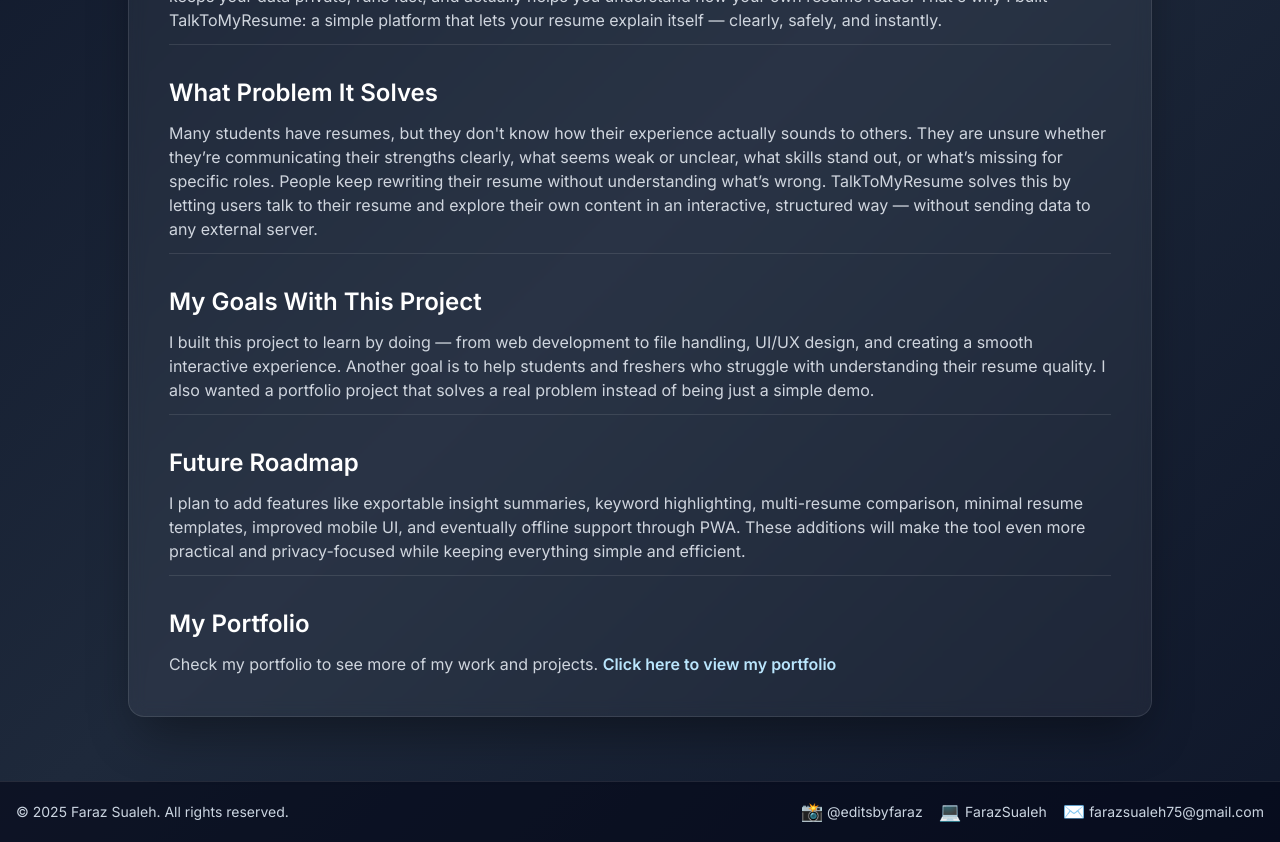
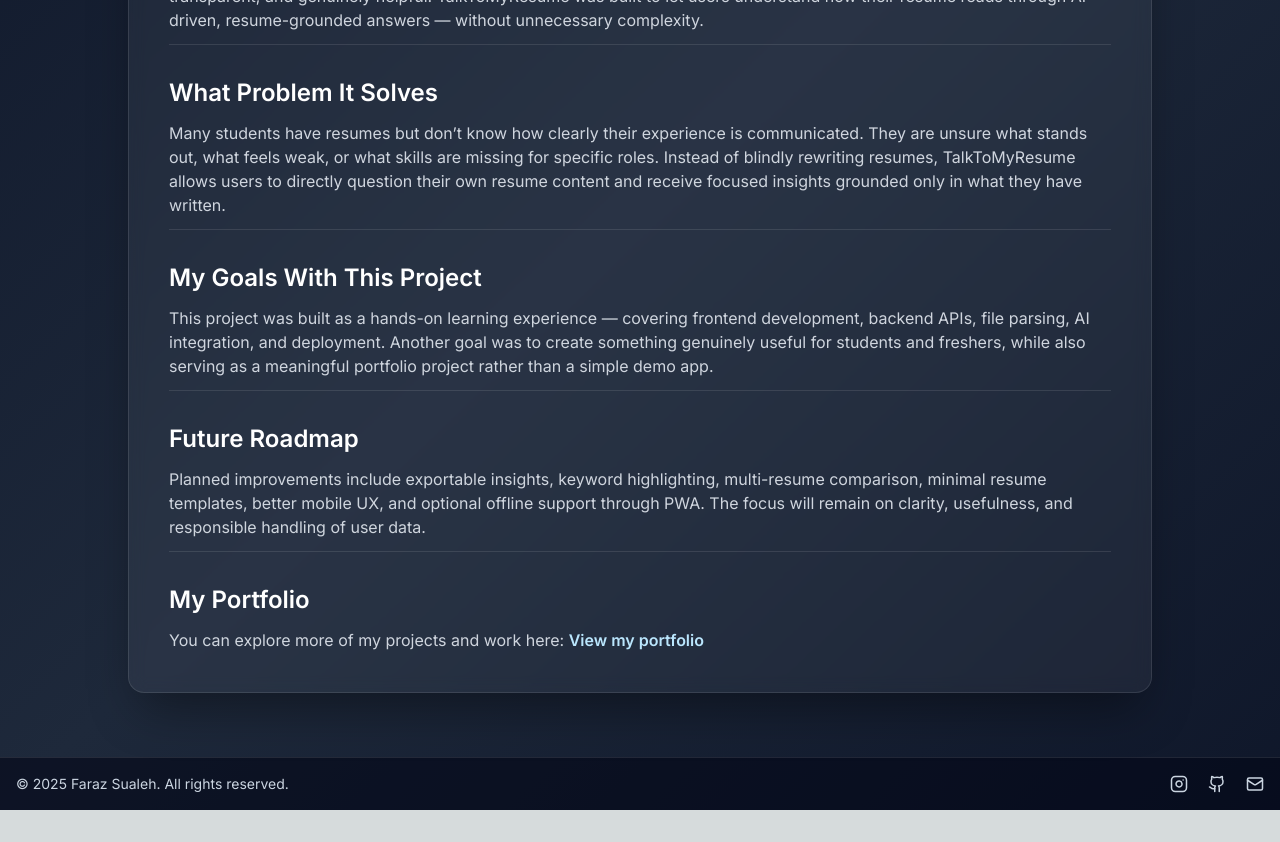
Before and after one commit to FarazSualeh/talk-to-my-resume, a Next.js app: page /about in a window 1280 px wide. Shown: the part 400-1242 px from the top of the page. After the commit the page ends 1210 px from the top, so only its background shows below. Built offline with nearby package versions, Linux system fonts and the light colour scheme.

Commit message:
Refine About page copy, update feature descriptions, and improve social footer icons

```diff
--- a/app/about/page.tsx
+++ b/app/about/page.tsx
@@ -1,31 +1,37 @@
 'use client'
+
+import {
+  Instagram,
+  Github,
+  Mail,
+} from 'lucide-react'
 
 export default function AboutPage() {
   const sections = [
     {
       title: 'Why I Built TalkToMyResume',
       body:
-        "As a BSc IT student, I constantly saw students — including myself — struggle with resumes. Most resume tools are either too complicated, filled with ads, require paid plans, or upload your personal data to external servers. I wanted a tool that keeps your data private, runs fast, and actually helps you understand how your own resume reads. That's why I built TalkToMyResume: a simple platform that lets your resume explain itself — clearly, safely, and instantly.",
+        "As a BSc IT student, I constantly saw students — including myself — struggle with resumes. Most resume tools are either too complicated, filled with ads, require paid plans, or handle personal data in unclear ways. I wanted a tool that is fast, transparent, and genuinely helpful. TalkToMyResume was built to let users understand how their resume reads through AI-driven, resume-grounded answers — without unnecessary complexity.",
     },
     {
       title: 'What Problem It Solves',
       body:
-        "Many students have resumes, but they don't know how their experience actually sounds to others. They are unsure whether they’re communicating their strengths clearly, what seems weak or unclear, what skills stand out, or what’s missing for specific roles. People keep rewriting their resume without understanding what’s wrong. TalkToMyResume solves this by letting users talk to their resume and explore their own content in an interactive, structured way — without sending data to any external server.",
+        "Many students have resumes but don’t know how clearly their experience is communicated. They are unsure what stands out, what feels weak, or what skills are missing for specific roles. Instead of blindly rewriting resumes, TalkToMyResume allows users to directly question their own resume content and receive focused insights grounded only in what they have written.",
     },
     {
       title: 'My Goals With This Project',
       body:
-        "I built this project to learn by doing — from web development to file handling, UI/UX design, and creating a smooth interactive experience. Another goal is to help students and freshers who struggle with understanding their resume quality. I also wanted a portfolio project that solves a real problem instead of being just a simple demo.",
+        "This project was built as a hands-on learning experience — covering frontend development, backend APIs, file parsing, AI integration, and deployment. Another goal was to create something genuinely useful for students and freshers, while also serving as a meaningful portfolio project rather than a simple demo app.",
     },
     {
       title: 'Future Roadmap',
       body:
-        "I plan to add features like exportable insight summaries, keyword highlighting, multi-resume comparison, minimal resume templates, improved mobile UI, and eventually offline support through PWA. These additions will make the tool even more practical and privacy-focused while keeping everything simple and efficient.",
+        "Planned improvements include exportable insights, keyword highlighting, multi-resume comparison, minimal resume templates, better mobile UX, and optional offline support through PWA. The focus will remain on clarity, usefulness, and responsible handling of user data.",
     },
     {
       title: 'My Portfolio',
       body:
-        "Check my portfolio to see more of my work and projects.",
+        "You can explore more of my projects and work here:",
     },
   ]
 
@@ -43,8 +49,7 @@
                 Behind TalkToMyResume
               </h1>
               <p className="text-slate-200/90 text-base md:text-lg max-w-2xl">
-                A privacy-first resume Q&amp;A tool designed and built as a real-world learning
-                project.
+                A resume-grounded AI project built to help students better understand their own experience.
               </p>
             </div>
             <div className="flex justify-start md:justify-end">
@@ -73,7 +78,7 @@
                       rel="noreferrer"
                       className="text-primary-200 font-semibold hover:underline"
                     >
-                      Click here to view my portfolio
+                      View my portfolio
                     </a>
                   )}
                 </p>
@@ -88,33 +93,36 @@
 
       {/* Footer */}
       <footer className="border-t border-white/10 bg-slate-950/60">
-        <div className="container mx-auto px-4 py-4 flex flex-col md:flex-row items-center justify-between gap-3 text-xs md:text-sm text-slate-300">
+        <div className="container mx-auto px-4 py-4 flex flex-col md:flex-row items-center justify-between gap-4 text-xs md:text-sm text-slate-300">
           <p>© 2025 Faraz Sualeh. All rights reserved.</p>
-          <div className="flex items-center gap-4">
+
+          <div className="flex items-center gap-5">
             <a
               href="https://instagram.com/editsbyfaraz"
               target="_blank"
               rel="noreferrer"
-              className="flex items-center gap-1 text-slate-300 hover:text-white transition"
+              aria-label="Instagram"
+              className="hover:text-white transition"
             >
-              <span className="text-lg">📸</span>
-              <span>@editsbyfaraz</span>
+              <Instagram size={18} />
             </a>
+
             <a
               href="https://github.com/FarazSualeh"
               target="_blank"
               rel="noreferrer"
-              className="flex items-center gap-1 text-slate-300 hover:text-white transition"
+              aria-label="GitHub"
+              className="hover:text-white transition"
             >
-              <span className="text-lg">💻</span>
-              <span>FarazSualeh</span>
+              <Github size={18} />
             </a>
+
             <a
               href="mailto:farazsualeh75@gmail.com"
-              className="flex items-center gap-1 text-slate-300 hover:text-white transition"
+              aria-label="Email"
+              className="hover:text-white transition"
             >
-              <span className="text-lg">✉️</span>
-              <span>farazsualeh75@gmail.com</span>
+              <Mail size={18} />
             </a>
           </div>
         </div>
--- a/app/page.tsx
+++ b/app/page.tsx
@@ -93,17 +93,33 @@
 
           <div className="grid md:grid-cols-3 gap-6 mb-12">
   {[
-              { icon: '📄', title: 'Upload Resume', desc: 'PDF / DOCX up to 10MB, parsed locally.' },
-              { icon: '💬', title: 'Ask Anything', desc: 'Grounded answers, no hallucinated sources.' },
-              { icon: '🔒', title: 'Fully Local', desc: 'Text stored as JSON on your device.' },
+    {
+      icon: '📄',
+      title: 'Upload Resume',
+      desc: 'PDF / DOCX up to 10MB, parsed securely on the server.',
+    },
+    {
+      icon: '💬',
+      title: 'Ask Anything',
+      desc: 'Grounded answers strictly based on your uploaded resume.',
+    },
+    {
+      icon: '🔒',
+      title: 'Privacy Aware',
+      desc: 'Resume data is stored securely server-side and used only to answer your questions.',
+    },
   ].map((card) => (
-              <div key={card.title} className="p-6 bg-white/10 border border-white/10 rounded-2xl shadow-lg shadow-black/30 backdrop-blur">
+    <div
+      key={card.title}
+      className="p-6 bg-white/10 border border-white/10 rounded-2xl shadow-lg shadow-black/30 backdrop-blur"
+    >
       <div className="text-3xl mb-3">{card.icon}</div>
       <h3 className="font-semibold text-white mb-2">{card.title}</h3>
       <p className="text-sm text-slate-200/90">{card.desc}</p>
     </div>
   ))}
 </div>
+
 
           <div className="bg-white/10 border border-white/15 rounded-2xl shadow-2xl shadow-black/30 backdrop-blur p-8 md:p-10 mb-12">
             <div className="space-y-6">
--- a/package.json
+++ b/package.json
@@ -14,6 +14,7 @@
     "@vercel/speed-insights": "^1.3.1",
     "formidable": "^3.5.1",
     "groq-sdk": "^0.3.3",
+    "lucide-react": "^0.561.0",
     "mammoth": "^1.6.0",
     "multer": "^1.4.5-lts.1",
     "next": "14.0.4",
```
Also changed, not shown: 1 other file (tests, documents, lock files or other folders). Lines whose indentation alone changed are shown as unchanged.
